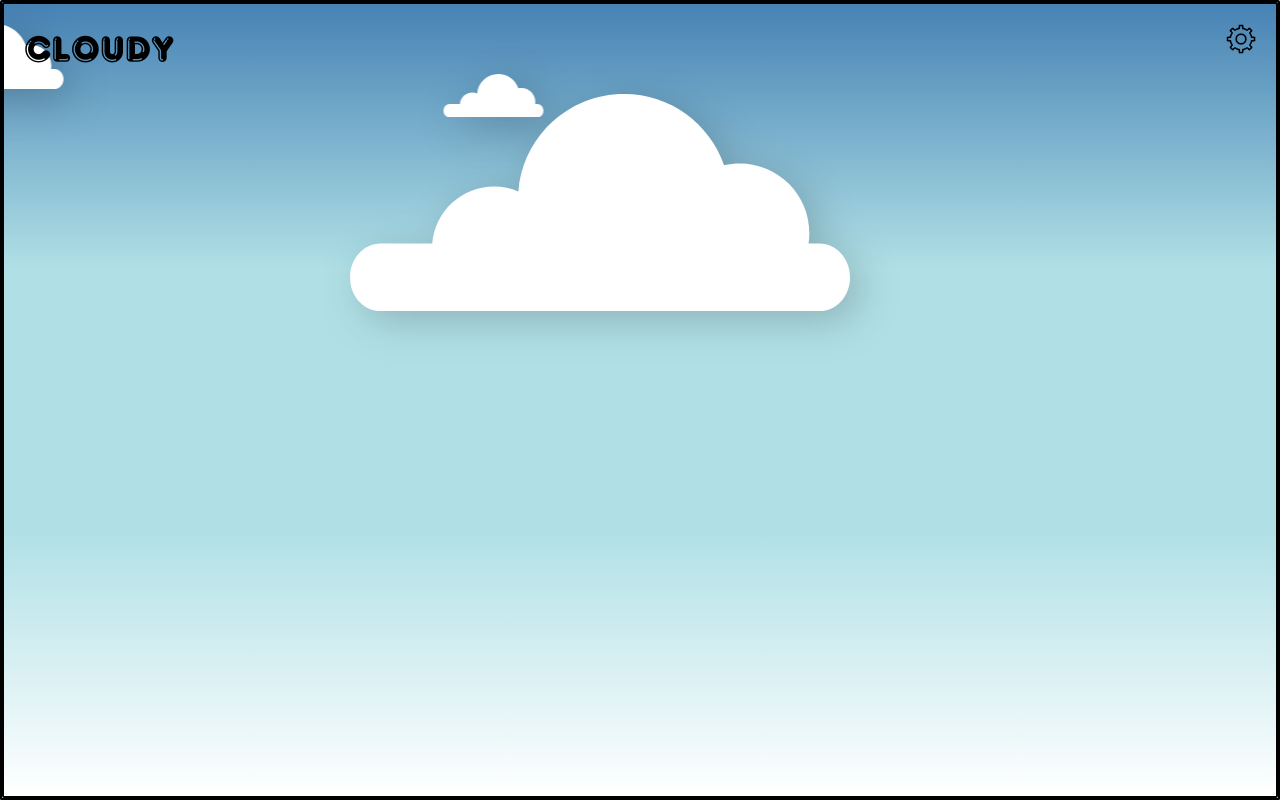
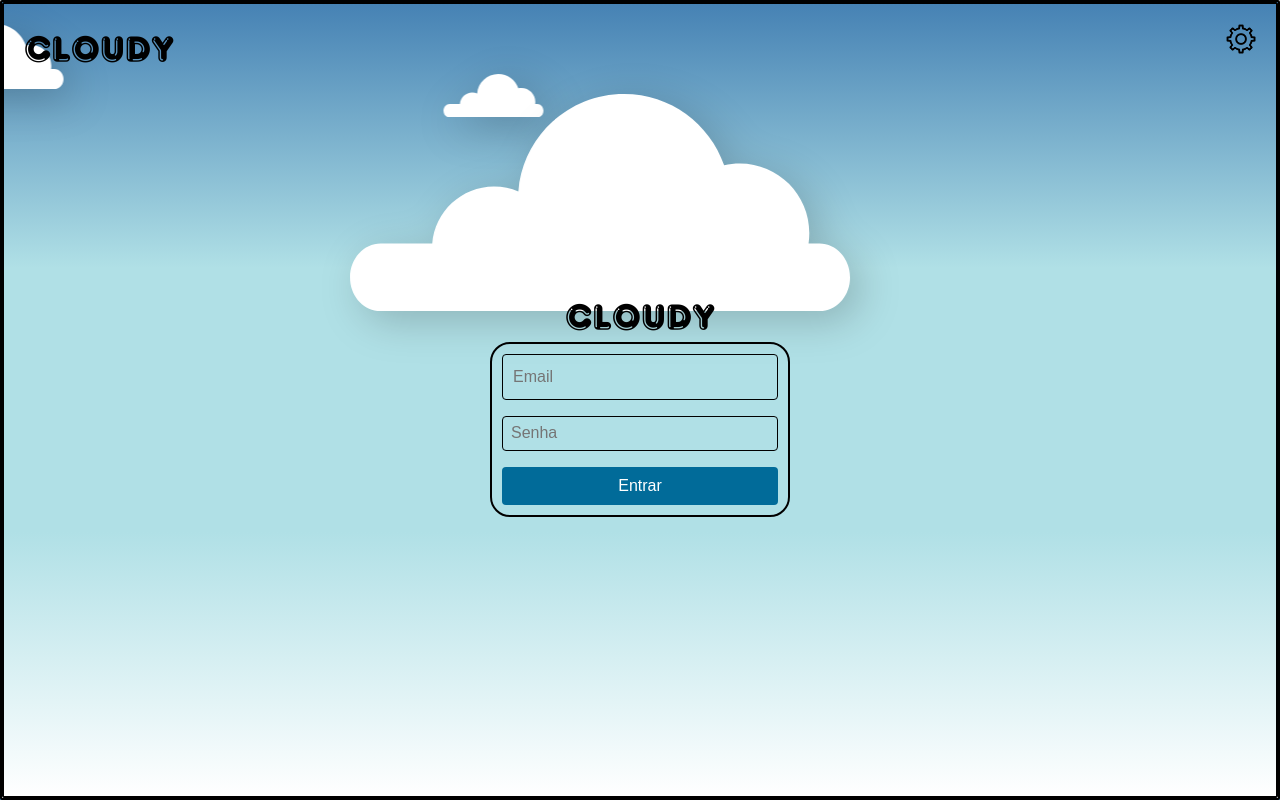
Before and after one commit to Igorrst/Cloudy, a React (Vite) app: page /login in a window 1280 px wide. Before the commit this address had no page. Built offline with nearby package versions, Linux system fonts and the light colour scheme.

Commit message:
creating login page

```diff
--- a/src/App.tsx
+++ b/src/App.tsx
@@ -4,6 +4,7 @@ import Signup from './pages/Signup';
 import ConfigIcon from './components/ConfigIcon';
 import LogoType from './components/Logo';
 import Register from './pages/Register';
+import Login from './pages/Login';
 
 const App = () => {
   return (
@@ -15,6 +16,7 @@ const App = () => {
         <Routes>
           <Route path="/" element={<Signup />} />
           <Route path="/register" element={<Register />} />
+          <Route path="/login" element={<Login />} />
         </Routes>
       </div>
     </Router>
--- a/src/pages/Login/index.tsx
+++ b/src/pages/Login/index.tsx
@@ -0,0 +1,80 @@
+import { useState } from 'react';
+import ConfigIcon from '../../components/ConfigIcon';
+import {
+  LogoImage,
+  LoginContainer,
+  FormContainer,
+  InputField,
+  LoginButton,
+} from './styles';
+import CloudyLogo from '../../assets/logo.png';
+import { loginUser } from '../../services/userService';
+
+const Login = () => {
+  const [formData, setFormData] = useState({
+    email: '',
+    password: '',
+  });
+
+  const handleChange = (e: React.ChangeEvent<HTMLInputElement>) => {
+    const { name, value } = e.target;
+    setFormData((prevData) => ({
+      ...prevData,
+      [name]: value,
+    }));
+  };
+
+  const handleLogin = async (e: React.FormEvent) => {
+    e.preventDefault();
+    try {
+      const response = await loginUser(formData);
+
+      console.log('Dados retornados pela API:', response);
+
+      const token = response;
+
+      if (token && token.trim() !== '') {
+        localStorage.setItem('authToken', token);
+        alert('Login realizado com sucesso!');
+      } else {
+        console.error('Token não encontrado');
+      }
+    } catch (error: any) {
+      console.error('Erro ao fazer login:', error);
+      alert(
+        error.response?.data?.message ||
+        'Erro ao fazer login. Verifique suas credenciais.'
+      );
+    }
+  };
+
+  return (
+    <>
+      <ConfigIcon />
+      <LoginContainer>
+        <LogoImage src={CloudyLogo} alt="Logo Cloudy" />
+        <FormContainer onSubmit={handleLogin}>
+          <InputField
+            type="email"
+            name="email"
+            placeholder="Email"
+            required
+            value={formData.email}
+            onChange={handleChange}
+          />
+          <InputField
+            type="password"
+            name="password"
+            placeholder="Senha"
+            required
+            value={formData.password}
+            onChange={handleChange}
+          />
+          <LoginButton type="submit">Entrar</LoginButton>
+        </FormContainer>
+      </LoginContainer>
+    </>
+  );
+};
+
+export default Login;
--- a/src/pages/Login/styles.ts
+++ b/src/pages/Login/styles.ts
@@ -0,0 +1,45 @@
+import styled from 'styled-components';
+
+export const LogoImage = styled.img`
+  width: 150px;
+  height: auto;
+`;
+
+export const LoginContainer = styled.div`
+  display: flex;
+  flex-direction: column;
+  align-items: center;
+  justify-content: center;
+  min-height: 100vh;
+`;
+
+export const FormContainer = styled.form`
+  display: flex;
+  flex-direction: column;
+  gap: 1rem;
+  width: 300px;
+  padding: 10px;
+  border: 2px solid black;
+  border-radius: 20px;
+`;
+
+export const InputField = styled.input<{ hasError?: boolean }>`
+  padding: 10px;
+  border: 1px solid black;
+  border-radius: 4px;
+  font-size: 16px;
+`;
+
+export const LoginButton = styled.button`
+  padding: 10px;
+  background-color: #016b99;
+  color: white;
+  border: none;
+  border-radius: 4px;
+  cursor: pointer;
+  font-size: 16px;
+
+  &:hover {
+    background-color: #014f73;
+  }
+`;
--- a/src/pages/Register/index.tsx
+++ b/src/pages/Register/index.tsx
@@ -54,7 +54,7 @@ const Register = () => {
 
     createUser(formData)
 
-    console.log('Formulário enviado com sucesso:', formData);
+    alert('Conta criada com sucesso!');
   };
 
   return (
@@ -90,6 +90,7 @@ const Register = () => {
           value={formData.password}
           onChange={handleChange}
           hasError={errors.password}
+          minLength={8}
         />
         {errors.password && <ErrorMessage>A senha é obrigatória.</ErrorMessage>}
 
@@ -100,6 +101,7 @@ const Register = () => {
           value={formData.confirmPassword}
           onChange={handleChange}
           hasError={errors.confirmPassword}
+          minLength={8}
         />
         {errors.confirmPassword && (
           <ErrorMessage>A confirmação da senha é obrigatória.</ErrorMessage>
--- a/src/pages/Signup/index.tsx
+++ b/src/pages/Signup/index.tsx
@@ -11,6 +11,10 @@ const Signup: React.FC = () => {
     navigate('/register');
   };
 
+  const handleLogin = () => {
+    navigate('/Login');
+  };
+
   return (
     <SignupContainer>
       <LogoType />
@@ -20,7 +24,7 @@ const Signup: React.FC = () => {
           { }
           <PrimaryButton text="Criar conta" onClick={handleCreateAccount} />
           <ButtonLabel>Já tem uma conta?</ButtonLabel>
-          <PrimaryButton text="Entrar" />
+          <PrimaryButton text="Entrar" onClick={handleLogin} />
         </ButtonContainer>
       </ScreenCloudy>
       <ConfigIcon />
--- a/src/services/userService.ts
+++ b/src/services/userService.ts
@@ -1,8 +1,14 @@
 import api from './api';
 
 interface RegisterUserData { name: string, email: string, password: string }
+interface LoginUserData { email: string, password: string }
 
 export const createUser = async (userData: RegisterUserData) => {
   const response = await api.post('/users/register', userData);
   return response.data;
 };
+
+export const loginUser = async (userData: LoginUserData) => {
+  const response = await api.post('/users/login', userData);
+  return response.data;
+};
```
